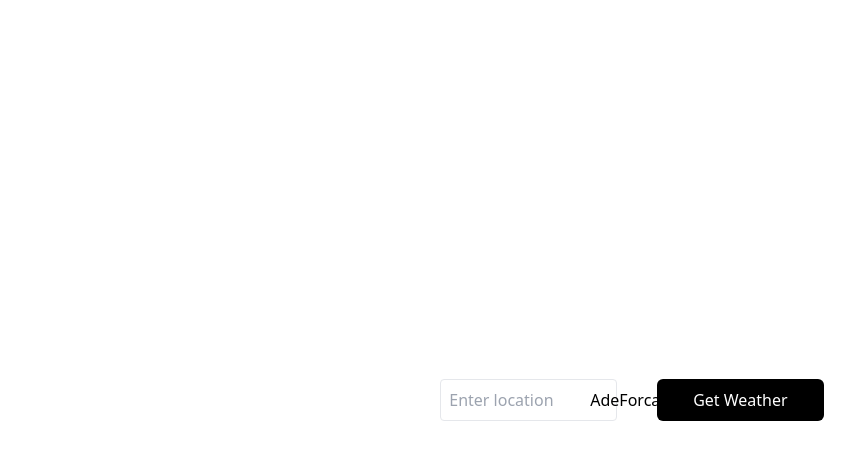
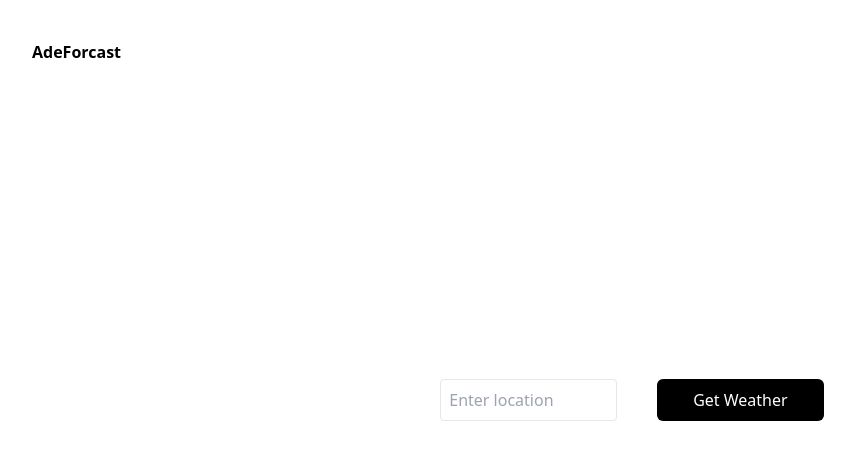
Before and after one commit to Adebozz/AdeForcast, a Next.js app: page / in a window 1280 px wide. Shown: the top 460 px of the page, without its empty margins (8-863 px from the left). Built offline with nearby package versions, Linux system fonts and the light colour scheme.

Commit message:
fixed the logo

```diff
--- a/app/page.tsx
+++ b/app/page.tsx
@@ -28,8 +28,10 @@ export default function Home() {
   };
 
   return (
+    <div>
+      <div className="font-black text-black mt-0 flex p-10 absolute">AdeForcast</div>
     <div className="bg-gray h-screen flex flex-col items-center justify-center">
-      <div className="font-medium text-black mt-0 flex absolute mb-100">AdeForcast</div>
+
       <div className="p-8 rounded-lg flex gap-10">
         <input
           type="text"
@@ -49,5 +51,6 @@ export default function Home() {
 
       {weatherData && <WeatherCard data={weatherData} />}
     </div>
+    </div>
   );
 }
```
